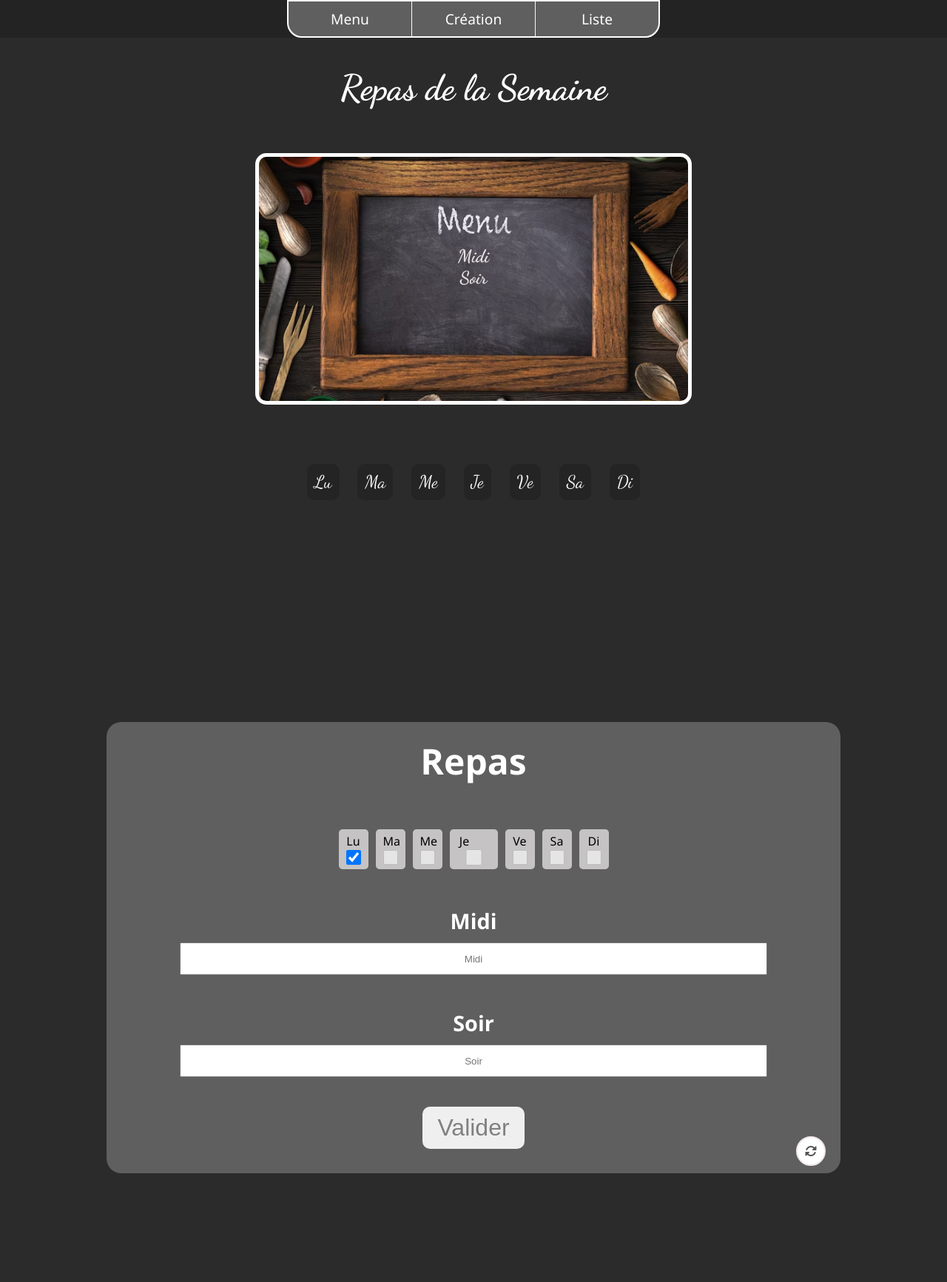
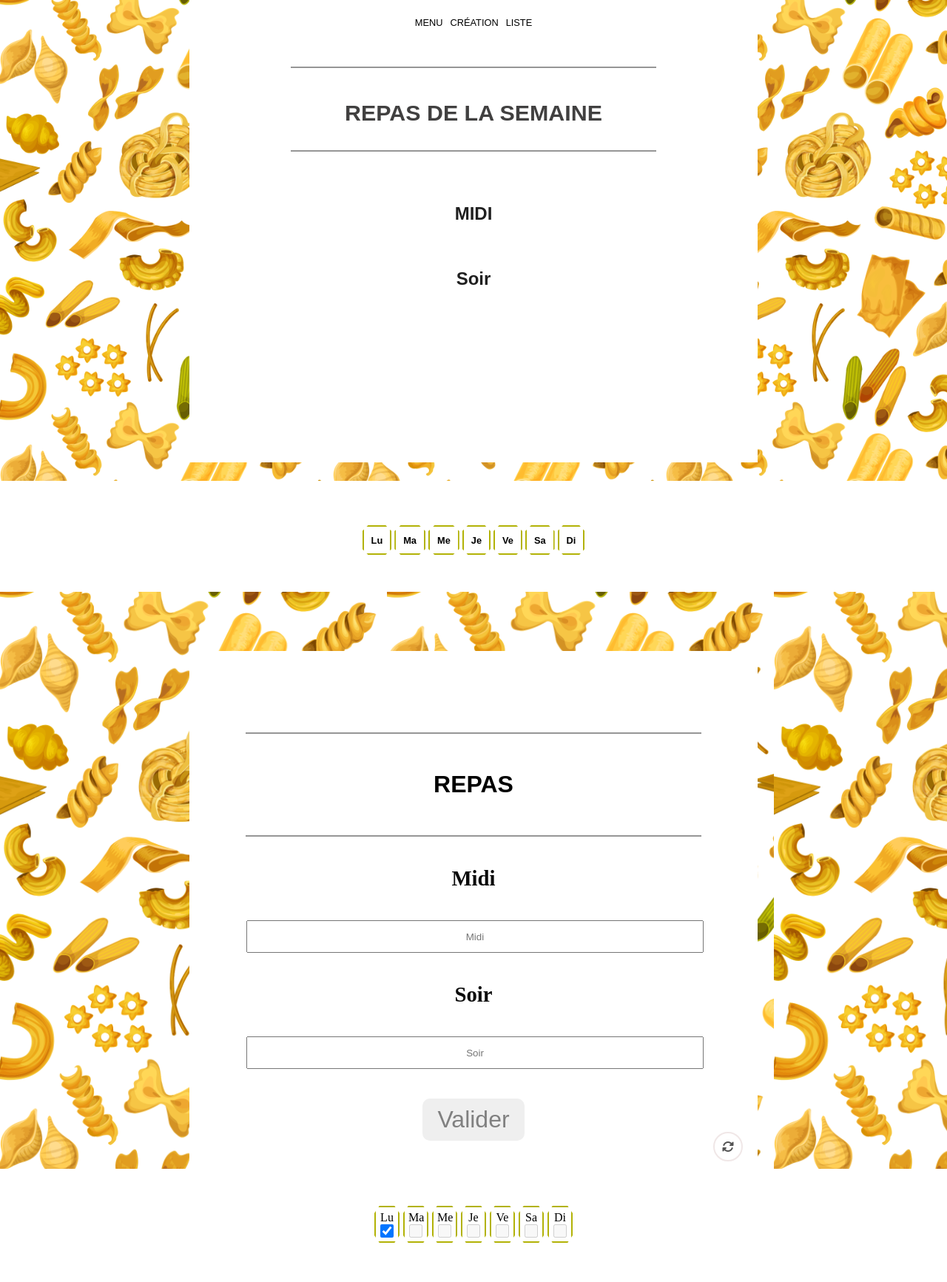
Before and after one commit to eymeric57/AppMeal1, a plain HTML site: page index.html in a window 1280 px wide. Shown: the top 1733 px of the page at 74% size. Drawn offline with Linux system fonts and the light colour scheme.

Commit message:
design
design remake pasta p2/3

```diff
--- a/index.html
+++ b/index.html
@@ -16,6 +16,7 @@
 </head>
 
 <body>
+    <div class="backheader">
         <div class="header">
             <div class="navBar">
                 <ul id="firstul">
@@ -25,9 +26,9 @@
                 </ul>
             </div>
         </div>
-
+        <div class="boxMenu">
             <div class="title">
-        <h1>Repas de la Semaine</h1>
+                <h1>REPAS DE LA SEMAINE</h1>
             </div>
 
             <div class="card" id="card0">
@@ -100,8 +101,9 @@
                     <div id="menusoir7"></div>
                 </div>
             </div>
-
+        </div>
         <div class="weekday">
+            <div class="btnDay">
                 <button id="b1">Lu</button>
                 <button id="b2">Ma</button>
                 <button id="b3">Me</button>
@@ -110,15 +112,35 @@
                 <button id="b6">Sa</button>
                 <button id="b7">Di</button>
             </div>
+        </div>
 
 
+    </div>
 
 
     <div class="ProgPart">
         <div class="boxDay">
 
-            <h1>Repas</h1>
+            <h4>Repas</h4>
 
+
+
+            <div class="DayForm">
+                <h5>Midi</h5>
+                <input type="text" id="Midi" placeholder="Midi">
+                <h5>Soir</h5>
+                <input type="text" id="Soir" placeholder="Soir">
+            </div>
+
+            <div class="checkbox">
+                <input type="submit" id="submit" value="Valider">
+            </div>
+
+            <div class="refresh" id="refresh">
+                <i class="fa-solid fa-rotate" id="refreshArrow"></i>
+            </div>
+        </div>
+        <div class="DayCheckCreat">
             <div class="Day">
 
 
@@ -157,24 +179,9 @@
                     <input type="checkbox" name="" id="d7">
                 </div>
             </div>
-
-            <div class="DayForm">
-                <h2>Midi</h2>
-                <input type="text" id="Midi" placeholder="Midi">
-                <h2>Soir</h2>
-                <input type="text" id="Soir" placeholder="Soir">
         </div>
 
-            <div class="checkbox">
-                <input type="submit" id="submit" value="Valider">
-            </div>
 
-            <div class="refresh" id="refresh">
-                <i class="fa-solid fa-rotate" id="refreshArrow"></i>
-            </div>
-
-        </div>
-    </div>
 
         <section>
             <div class="Listbox">
@@ -203,6 +210,7 @@
                     </div>
                 </div>
 
+
                 <h1 id="frais">Frais</h1>
                 <ul id="ListLiF">
                 </ul>
@@ -221,7 +229,7 @@
 
 
 
-        </div>
+
 
         </section>
         <script src="index.js"></script>
--- a/style.css
+++ b/style.css
@@ -1,5 +1,5 @@
 html {
-  overflow-y: hidden;
+  overflow-y: idden;
 }
 
 * {
@@ -7,91 +7,104 @@ html {
   padding: 0;
 }
 
-body {
-  background: rgb(43, 43, 43);
-  height: 2400px;
+
+.backheader {
+
+  height: 100vh;
+  background-image: url(./assets/pasta.png);
+  background-size: contain;
+
 }
 
-.header {
+
+.navBar {
+
+  background: white;
   position: fixed;
-  width: 100%;
-  top: 0;
-  z-index: 10;
-  user-select: none;
+  top: 30px;
+left: 50%;
+transform: translate(-50%, -50%);
+z-index: 10;
+
+
 }
 
-.navBar {
-  background: rgba(32, 32, 32, 0.692);
-  color: white;
-  user-select: none;
-}
 
 #firstul {
-  background: grey;
+
   display: flex;
   justify-content: space-around;
-  width: 70%;
-  margin: 0 auto;
-  border: solid white 2px;
-  border-bottom-left-radius: 20px;
-  border-bottom-right-radius: 20px;
-  max-width: 500px;
-  color: white;
   user-select: none;
+
+
+}
+#firstul li {
+  font-size: 0.8rem;
+  font-family: versailles, sans-serif;
+  text-transform: uppercase;
+  font-weight: 500;
+
+
 }
 
 .first {
+
   list-style: none;
-  font-family: "Segoe UI", Tahoma, Geneva, Verdana, sans-serif;
   font-size: 1.2rem;
-  width: 100%;
   text-align: center;
-  padding: 10px;
-  background: rgb(95, 95, 95);
+  padding: 5px;
   transition: 0.6s;
-  color: white;
+  color: black;
+
 }
 
-.first:hover {
-  background: rgb(175, 175, 175);
-  cursor: pointer;
+.boxMenu {
+  background: white;
+  width: 60%;
+  margin: 0 auto;
+
 }
 
-#menu {
-  border-bottom-left-radius: 20px;
-  border-right: solid 1px rgb(255, 255, 255);
+ h1::before {
+  content: "";
+  border: solid rgb(150, 150, 150) 1px;
+  display: block;
+  width: 80%;
+  margin: 80px auto 30px;
+}
+h1::after {
+  content: "";
+  border: solid rgb(150, 150, 150) 1px;
+  display: block;
+  width: 80%;
+  margin: 20px auto 20px;
 }
 
-#creation {
-  border-right: solid 1px rgb(247, 247, 247);
+h1 {
+  width: 80%;
+
 }
+.title h1 {
 
-#liste {
-  border-bottom-right-radius: 20px;
-}
+  font-family: Lovelo,sans-serif;
+  font-weight: 700;
+  font-style:normal;
+  font-size: 1.9rem;
+  line-height: 2;
+  color:rgb(65, 64, 64);
+  user-select: none;
+  background: white;
+  margin: 0 auto 40px ;
+  width: 80%;
 
-.title h1 {
-  text-align: center;
-  font-family: dancing script;
-  margin-top: 80px;
-  margin-bottom: 50px;
-  font-size: 3rem;
-  color: white;
-  user-select: none;
 }
 
 .card {
-  background: url(./assets/food.jpg) center;
-  background-size: cover;
-  background-repeat: no-repeat;
-  border-radius: 15px;
-  padding: 40px;
+
+
   text-align: center;
-  max-width: 500px;
-  max-height: 300PX;
-  margin: 50px auto;
-  height: 250px;
-  border: solid 5px white;
+  margin: 0 auto;
+  height: 350px;
   display: none;
   user-select: none;
 
@@ -102,53 +115,69 @@ body {
 }
 
 .card1 h2 {
-  margin-top: 80px;
   font-size: 1.5rem;
-  color: rgba(255, 248, 248, 0.877);
-  font-family: dancing script;
+  color: rgba(0, 0, 0, 0.877);
+  font-family: Lovelo,sans-serif;
+  text-transform: uppercase;
   margin-bottom: 0;
 }
 
 .card1 p {
-  font-family: dancing script;
-  color: rgba(255, 248, 248, 0.877);
+
+  color: rgba(0, 0, 0, 0.877);
   font-size: 1.5rem;
+  margin-top: 20px;
+  font-family: versailles, sans-serif;
 }
 
 .card1 h3 {
   font-size: 1.5rem;
-  color: rgba(255, 248, 248, 0.877);
-  font-family: dancing script;
+  color: rgba(0, 0, 0, 0.877);
+  font-family: Lovelo,sans-serif;
+  margin-top: 60px;
 }
 
 .weekday {
-  max-width: 500px;
+  width: 100%;
   display: flex;
   justify-content: space-evenly;
-  margin: 80px auto 100px;
   user-select: none;
+  background:white;
+  height: 150px;
+  bottom: 0px;
+  position: absolute;
 }
 
 .weekday button {
-  border-radius: 10px;
-  padding: 10px;
-  border: none;
-  color: white;
-  font-family: dancing script;
-  font-size: 1.5rem;
-  background: rgb(36, 36, 36);
+  padding: 5px 10px;
+  clip-path: polygon(20% 0%, 80% 0%, 100% 20%, 100% 80%, 80% 100%, 20% 100%, 0% 80%, 0% 20%);
+  border: 2px #B2B206 solid;
+  border-width: 2px;
+  color: black;
+  font-size: 0.8rem;
   transition: 0.8s;
+  height: 40px;
+  background: white;
+  font-family: Lovelo, sans-serif;
+  font-weight: 600;
+
+}
+
+.btnDay{
+  position: absolute;
+  bottom: 50px;
+
 }
 
 .weekday button:hover {
   scale: 1.2;
   cursor: pointer;
+
 }
 
 .footerFirst {
   text-align: center;
   margin-top: 50px;
-  color: white;
   font-size: 3rem;
   margin-bottom: 40px;
 }
@@ -167,129 +196,66 @@ i:hover {
 }
 
 .ProgPart {
-  height: 750px;
-  background: rgb(43, 43, 43);
-  padding: 20px;
+  height: 800px;
+  background-image: url(./assets/pasta.png);
+  background-size: contain;
   z-index: 2;
   padding-top: 130px;
 }
 
 .boxDay {
-  height: 600px;
-  background: rgb(95, 95, 95);
-  border-radius: 20px;
-  width: 80%;
-  margin: 70px auto;
-  padding-top: 10px;
+
+  background: white;
+  width: 60%;
+  margin: -50px auto 0;
   position: relative;
+  z-index: 1;
+  height: 700px;
 }
 
-.boxDay h1 {
+.boxDay h4 {
   text-align: center;
-  color: white;
-  font-family: "Segoe UI", Tahoma, Geneva, Verdana, sans-serif;
-  font-size: 3rem;
+  color: rgb(0, 0, 0);
+  font-size: 2rem;
   user-select: none;
+ padding-top: 30px;
+ font-family: levolo, sans-serif;
+ text-transform: uppercase;
+}
+h4::before {
+  content: "";
+  border: solid rgb(150, 150, 150) 1px;
+  display: block;
+  width: 80%;
+  margin: 80px auto 50px;
+}
+h4::after {
+  content: "";
+  border: solid rgb(150, 150, 150) 1px;
+  display: block;
+  width: 80%;
+  margin: 50px auto 30px;
 }
 
-.Day {
-  display: flex;
-  gap: 10px;
-  margin: 50px auto 30px;
-  width: 50%;
-  justify-content: center;
-  font-family: "Segoe UI", Tahoma, Geneva, Verdana, sans-serif;
-  user-select: none;
-}
-
-
-.Lundi {
-  display: grid;
-  grid-template-rows: 1fr 1fr;
-  padding: 5px 10px;
-  background: rgb(197, 195, 195);
-  border-radius: 5px;
-}
-
-.Mardi {
-  display: grid;
-  grid-template-rows: 1fr 1fr;
-  padding: 5px 10px;
-  background: rgb(197, 195, 195);
-  border-radius: 5px;
-}
-
-.Mercredi {
-  display: grid;
-  grid-template-rows: 1fr 1fr;
-  padding: 5px 10px;
-  background: rgb(197, 195, 195);
-  border-radius: 5px;
-}
-
-.Jeudi {
-  display: grid;
-  grid-template-rows: 1fr 1fr;
-  padding: 5px 10px;
-  background: rgb(197, 195, 195);
-  border-radius: 5px;
-  width: 45px;
-}
-
-.Vendredi {
-  display: grid;
-  grid-template-rows: 1fr 1fr;
-  padding: 5px 10px;
-  background: rgb(197, 195, 195);
-  border-radius: 5px;
-}
-
-.Samedi {
-  display: grid;
-  grid-template-rows: 1fr 1fr;
-  padding: 5px 10px;
-  background: rgb(197, 195, 195);
-  border-radius: 5px;
-}
-
-.Dimanche {
-  display: grid;
-  grid-template-rows: 1fr 1fr;
-  padding: 5px 10px;
-  background: rgb(197, 195, 195);
-  border-radius: 5px;
-}
-
-.Day p {
-  width: 20px;
+h5 {
   text-align: center;
-}
-
-.DayForm {
-  width: 80%;
-  display: grid;
-  grid-template-rows: 1fr 1fr;
-  margin: 0 auto;
-}
-
-h2 {
-  text-align: center;
-  margin-top: 20px;
-  margin-bottom: 10px;
-  color: white;
-  font-family: "Segoe UI", Tahoma, Geneva, Verdana, sans-serif;
+  color: rgb(10, 10, 10);
   font-size: 1.8rem;
   user-select: none;
+  margin: 40px auto;
 }
 
 #Midi {
   height: 40px;
   text-align: center;
+  width: 100%;
+
 }
 
 #Soir {
   height: 40px;
   text-align: center;
+  width: 100%;
 }
 
 .checkbox {
@@ -310,6 +276,98 @@ h2 {
   scale: 1.2;
   cursor: pointer;
 }
+.DayCheckCreat {
+  height: 150px;
+  background: white;
+  width: 100%;
+
+}
+.Day {
+  display: flex;
+  gap: 5px;
+  justify-content: center;
+  user-select: none;
+  background: white;
+  padding-top: 50px;
+
+
+
+}
+.Day p {
+  width: 20px;
+  text-align: center;
+}
+
+.DayForm {
+  width: 80%;
+  margin: 0 auto;
+
+}
+
+
+.Lundi {
+  display: grid;
+  grid-template-rows: 1fr 1fr;
+  padding: 5px 5px;
+  clip-path: polygon(20% 0%, 80% 0%, 100% 20%, 100% 80%, 80% 100%, 20% 100%, 0% 80%, 0% 20%);
+  border: 2px #B2B206 solid;
+  border-radius: 5px;
+}
+
+.Mardi {
+  display: grid;
+  grid-template-rows: 1fr 1fr;
+  padding: 5px 5px;
+  clip-path: polygon(20% 0%, 80% 0%, 100% 20%, 100% 80%, 80% 100%, 20% 100%, 0% 80%, 0% 20%);
+  border: 2px #B2B206 solid;
+  border-radius: 5px;
+}
+
+.Mercredi {
+  display: grid;
+  grid-template-rows: 1fr 1fr;
+  padding: 5px 5px;
+  clip-path: polygon(20% 0%, 80% 0%, 100% 20%, 100% 80%, 80% 100%, 20% 100%, 0% 80%, 0% 20%);
+  border: 2px #B2B206 solid;
+  border-radius: 5px;
+}
+
+.Jeudi {
+  display: grid;
+  grid-template-rows: 1fr 1fr;
+  padding: 5px 5px;
+  clip-path: polygon(20% 0%, 80% 0%, 100% 20%, 100% 80%, 80% 100%, 20% 100%, 0% 80%, 0% 20%);
+  border: 2px #B2B206 solid;
+  border-radius: 5px;
+
+}
+
+.Vendredi {
+  display: grid;
+  grid-template-rows: 1fr 1fr;
+  padding: 5px 5px;
+  clip-path: polygon(20% 0%, 80% 0%, 100% 20%, 100% 80%, 80% 100%, 20% 100%, 0% 80%, 0% 20%);
+  border: 2px #B2B206 solid;
+  border-radius: 5px;
+}
+
+.Samedi {
+  display: grid;
+  grid-template-rows: 1fr 1fr;
+  padding: 5px 5px;
+  clip-path: polygon(20% 0%, 80% 0%, 100% 20%, 100% 80%, 80% 100%, 20% 100%, 0% 80%, 0% 20%);
+  border: 2px #B2B206 solid;
+  border-radius: 5px;
+}
+
+.Dimanche {
+  display: grid;
+  grid-template-rows: 1fr 1fr;
+  padding: 5px 5px;
+  clip-path: polygon(20% 0%, 80% 0%, 100% 20%, 100% 80%, 80% 100%, 20% 100%, 0% 80%, 0% 20%);
+  border: 2px #B2B206 solid;
+  border-radius: 5px;
+}
 
 #refreshArrow {
   color: rgb(83, 83, 83);
@@ -323,9 +381,10 @@ h2 {
 
 .Listbox {
   height: auto;
-  background: rgb(95, 95, 95);
+
   width: 90%;
-  margin: 80px auto 50px;
+  max-width: 800px;
+  margin: 200px auto 50px;
   border-radius: 15px;
   position: relative;
 }
@@ -357,7 +416,7 @@ h1 {
   background: white;
   padding: 10px;
   position: absolute;
-  right: -10px;
+  right: 200px;
   bottom: 5px;
 }
 
@@ -450,58 +509,3 @@ li.Hoverable.checked:hover::after {
   left: 10px;
   top: 10px;
 }
-
-
-
-
-
-
-@media screen and (max-width:500px) {
-  .Day {
-    gap: 10px;
-  }
-  #refreshArrow  {
-
-    right: 10px;
-
-  }
-  #addList {
-    right: 10px;
-    font-size: 0.7rem;
-    font-weight: 1700;
-    padding: 10px 11px;
-  }
-  }
-  @media screen and (max-width:450px) {
-    .boxDay {
-      width: 90%;
-    }
-    .Day {
-      gap: 5px;
-    }
-    #lu {
-
-      padding: 4px 4px;
-    }
-    #ma {
-
-      padding: 4px 4px;
-    }
-    #me {
-      padding: 4px 4px;
-    }
-    #je {
-      padding: 4px 4px;
-    }
-    #ve {
-      padding: 4px 4px;
-    }
-    #sa {
-      padding: 4px 4px;
-    }
-    #di {
-      padding: 4px 3px;
-
-    }
-
-    }
```
Also changed, not shown: index.js (+112 -14 lines), assets/fonts/Jen Wagner Co. - Versailles Regular.ttf (added), assets/fonts/Lovelo Black.otf (added), assets/fonts/Lovelo Line Bold.otf (added), assets/fonts/Lovelo Line Light.otf (added), assets/pasta.png (added), 1 other file. Lines whose indentation alone changed are shown as unchanged.
